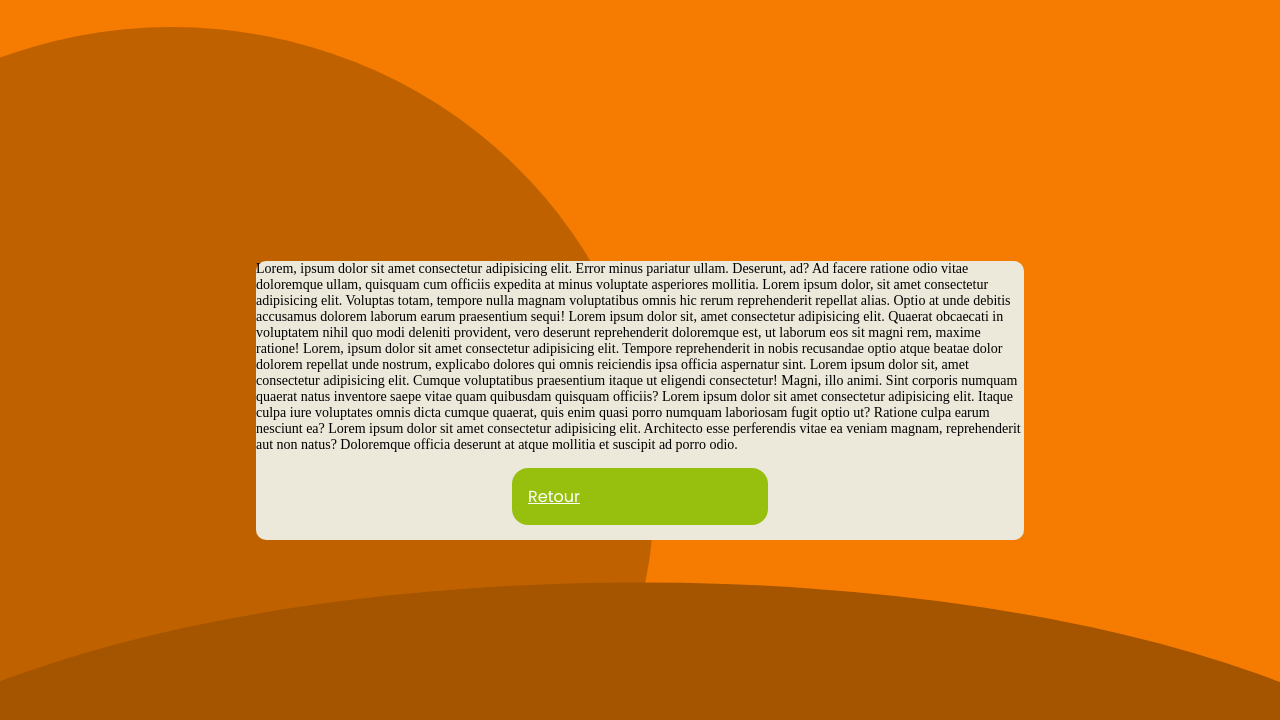
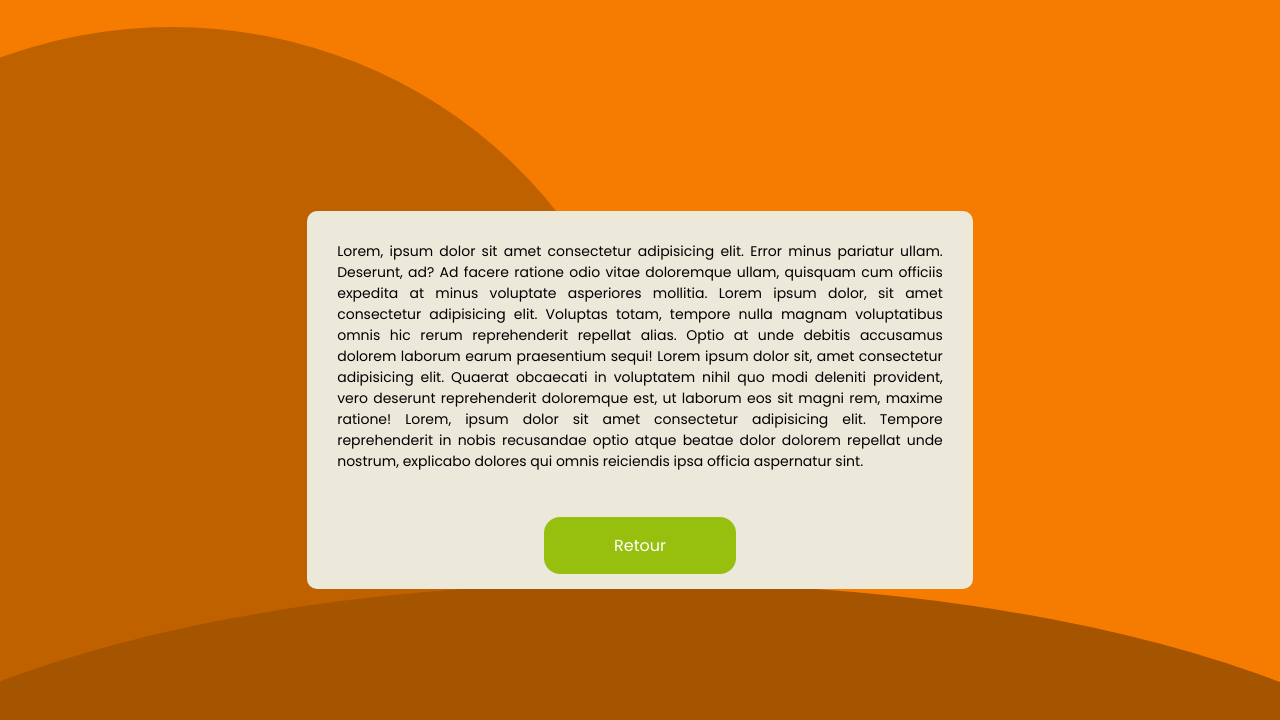
Before and after one commit to WildCodeSchool-2024-02/JS-Nantes-RamCSS-P3-PoPote, a React (Vite) app in the folder client/: page /cgu in a window 1280 px wide. Shown: the top 720 px of the page. Built offline with nearby package versions, Linux system fonts and the light colour scheme.

Commit message:
cgu desktop look like model

```diff
--- a/client/src/pages/CguPage.jsx
+++ b/client/src/pages/CguPage.jsx
@@ -8,11 +8,8 @@ function CguPage() {
         Lorem ipsum dolor, sit amet consectetur adipisicing elit. Voluptas totam, tempore nulla magnam voluptatibus omnis hic rerum reprehenderit repellat alias. Optio at unde debitis accusamus dolorem laborum earum praesentium sequi!
         Lorem ipsum dolor sit, amet consectetur adipisicing elit. Quaerat obcaecati in voluptatem nihil quo modi deleniti provident, vero deserunt reprehenderit doloremque est, ut laborum eos sit magni rem, maxime ratione!
         Lorem, ipsum dolor sit amet consectetur adipisicing elit. Tempore reprehenderit in nobis recusandae optio atque beatae dolor dolorem repellat unde nostrum, explicabo dolores qui omnis reiciendis ipsa officia aspernatur sint.
-        Lorem ipsum dolor sit, amet consectetur adipisicing elit. Cumque voluptatibus praesentium itaque ut eligendi consectetur! Magni, illo animi. Sint corporis numquam quaerat natus inventore saepe vitae quam quibusdam quisquam officiis?
-        Lorem ipsum dolor sit amet consectetur adipisicing elit. Itaque culpa iure voluptates omnis dicta cumque quaerat, quis enim quasi porro numquam laboriosam fugit optio ut? Ratione culpa earum nesciunt ea?
-        Lorem ipsum dolor sit amet consectetur adipisicing elit. Architecto esse perferendis vitae ea veniam magnam, reprehenderit aut non natus? Doloremque officia deserunt at atque mollitia et suscipit ad porro odio.
       </p>
-      <NavLink to="/register" className="submit-button">Retour</NavLink>
+      <NavLink to="/register" className="cgu-button">Retour</NavLink>
       </div>
     </section>
   );
--- a/client/src/styles/pages-styles/cgu-page.css
+++ b/client/src/styles/pages-styles/cgu-page.css
@@ -16,6 +16,38 @@
   align-items: center;
   background-color: var(--beige-bg-color);
   width: 60vw;
-  margin: 30px;
   border-radius: 10px;
+
+  & p {
+    margin: 15px;
+    text-align: justify;
+    font-family: var(--poppins-font);
+  }
 }
+
+.cgu-button {
+  background-color: var(--green-bg-color);
+  border: none;
+  border-radius: 16px;
+  width: 40vw;
+  padding: 16px;
+  font-family: var(--poppins-font);
+  color: var(--light-font-color);
+  margin: 15px;
+  text-decoration: none;
+  text-align: center;
+}
+
+@media screen and (min-width: 992px) {
+  .cgu-button {
+    width: 15vw;
+  }
+
+  .cgu-frame {
+    width: 52vw;
+
+    & p {
+      margin: 30px;
+    }
+  }
+}
```
